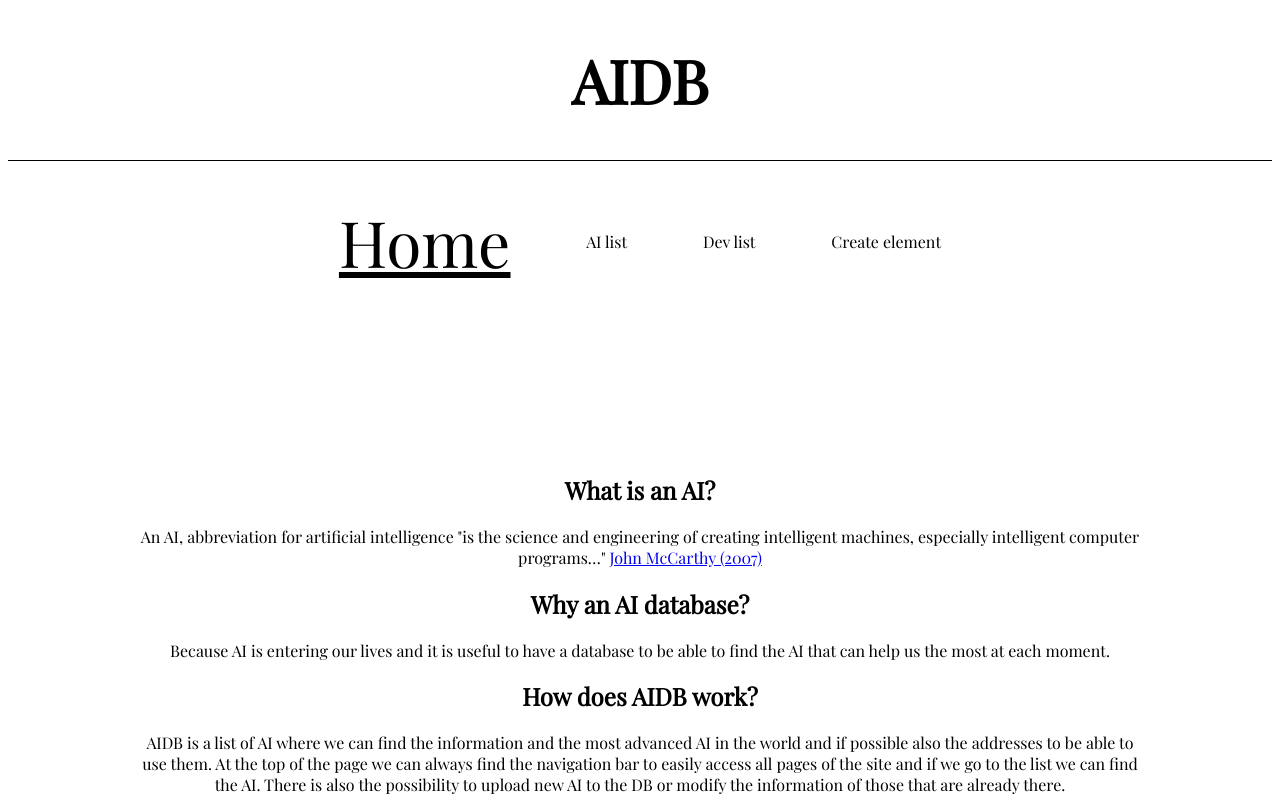
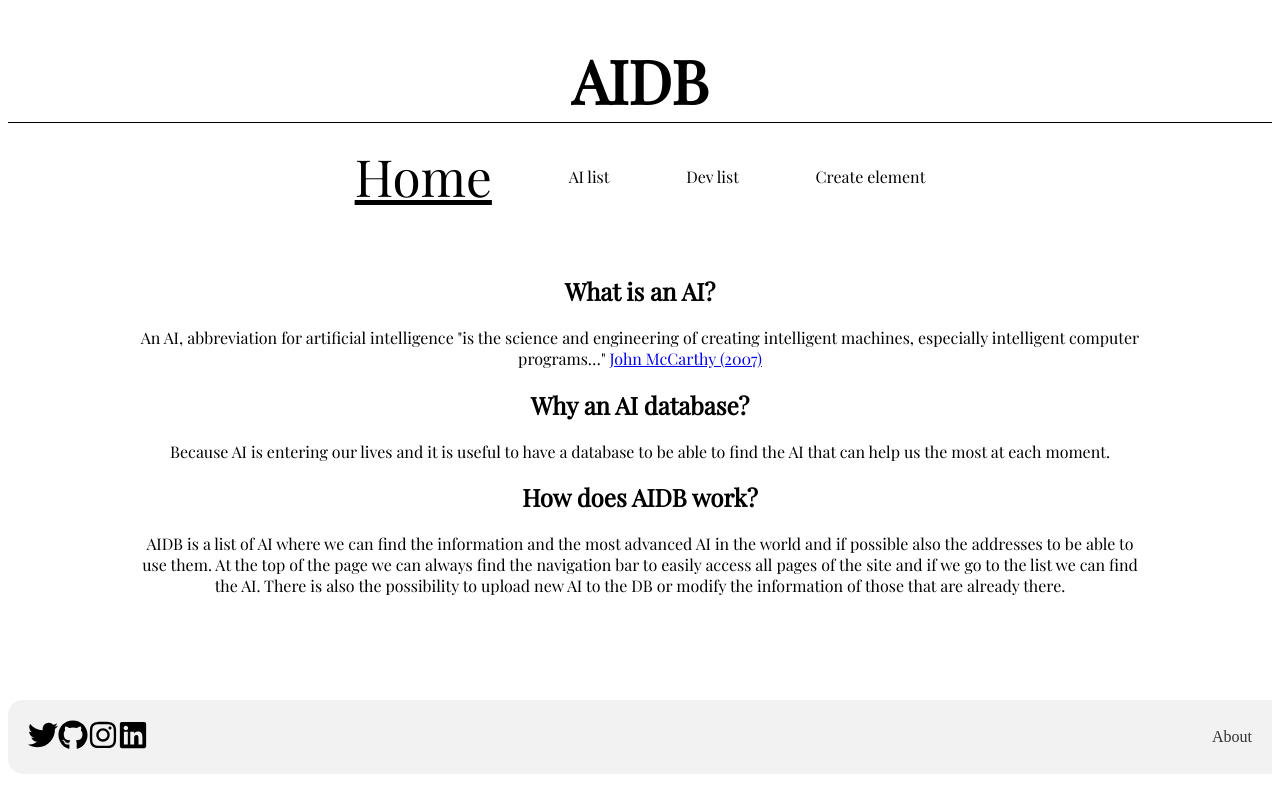
Before and after one commit to andrea-de-faveri-01/proyectoAngular, an Angular app: page /home in a window 1280 px wide. Shown: the top 800 px of the page. Built offline with nearby package versions, Linux system fonts and the light colour scheme.

Commit message:
nav-bar position absolute.again2

```diff
--- a/src/app/app-routing.module.ts
+++ b/src/app/app-routing.module.ts
@@ -60,6 +60,13 @@ const routes: Routes = [
       ),
   },
   {
+    path: 'about',
+    loadChildren: () =>
+      import('./pages/about/about.module').then(
+        (m) => m.AboutModule
+      ),
+  },
+  {
     path: '**',
     loadChildren: () =>
       import('./pages/not-found/not-found.module').then(
--- a/src/app/core/components/footer/footer.component.html
+++ b/src/app/core/components/footer/footer.component.html
@@ -3,9 +3,10 @@
 
       <a href="https://twitter.com" target="_blank" ><img [src]="'assets/svg/twitter.svg'" alt="Mi archivo SVG">
       </a>
-      <a href="https://github.com" target="_blank"><img [src]="'assets/svg/github.svg'" alt="Mi archivo SVG"></a>
+      <a href="https://github.com/andrea-de-faveri-01/proyectoAngular" target="_blank"><img [src]="'assets/svg/github.svg'" alt="Mi archivo SVG"></a>
       <a href="https://www.instagram.com" target="_blank"><img [src]="'assets/svg/instagram.svg'" alt="Mi archivo SVG"></a>
-      <a href="https://www.linkedin.com" target="_blank"><img [src]="'assets/svg/linkedin.svg'" alt="Mi archivo SVG"></a>
+      <a href="https://www.linkedin.com/in/andrea-de-faveri-37a152259/" target="_blank"><img [src]="'assets/svg/linkedin.svg'" alt="Mi archivo SVG"></a>
     </div>
-    <a href="#" class="about">About</a>
+<a href="https://proyecto-angular-neon.vercel.app/about" class="about">About</a>
+
 </div>
--- a/src/app/core/components/header/components/nav-bar/nav-bar.component.scss
+++ b/src/app/core/components/header/components/nav-bar/nav-bar.component.scss
@@ -1,14 +1,17 @@
-// .nav-container {
-//   text-align: center;
-//   height: 60px;
-// }
+
 
 .nav-container {
+
+    position: absolute;
+    top: 13%;
+    left: 0;
+    right: 0;
     display: flex;
     align-items: center;
     justify-content: center;
     min-height: 8%;
     width: 100%;
+    z-index: 9999;
   }
 
   .link {
@@ -19,13 +22,13 @@
 
     &--active {
       text-decoration: underline;
-      font-size: 5vw;
+      font-size: 4vw;
     }
   }
 
   @media (hover: hover) {
     .link:hover {
-      font-size: 5vw;
+        text-decoration: underline;
     }
   }
 
--- a/src/app/core/components/header/header.component.scss
+++ b/src/app/core/components/header/header.component.scss
@@ -1,6 +1,7 @@
 .title {
   font-size: 60px;
   text-align: center;
+  margin-bottom: 2px;
 }
 .title-box {
   border-bottom: 1px solid;
--- a/src/app/shared/components/form/form.component.scss
+++ b/src/app/shared/components/form/form.component.scss
@@ -2,9 +2,10 @@
   display: flex;
 
   &__img {
-    height: 400px;
+    height: 300px;
     width: auto;
     object-fit: cover;
     margin-left: 40px;
+    border-radius: 15px 0 0 15px;
   }
 }
```
Also changed, not shown: src/app/core/components/footer/footer.component.ts (+6 -1 lines).
